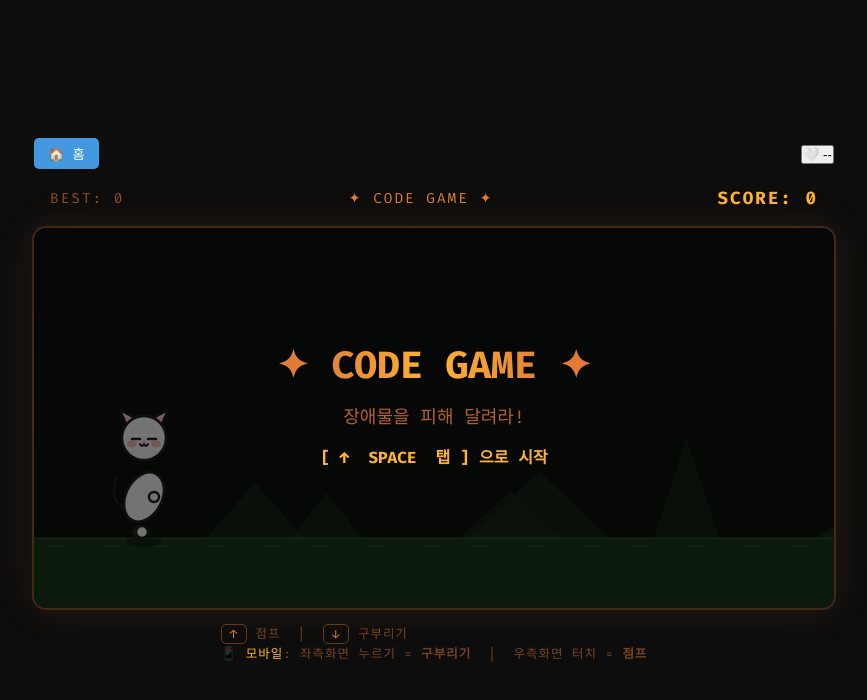
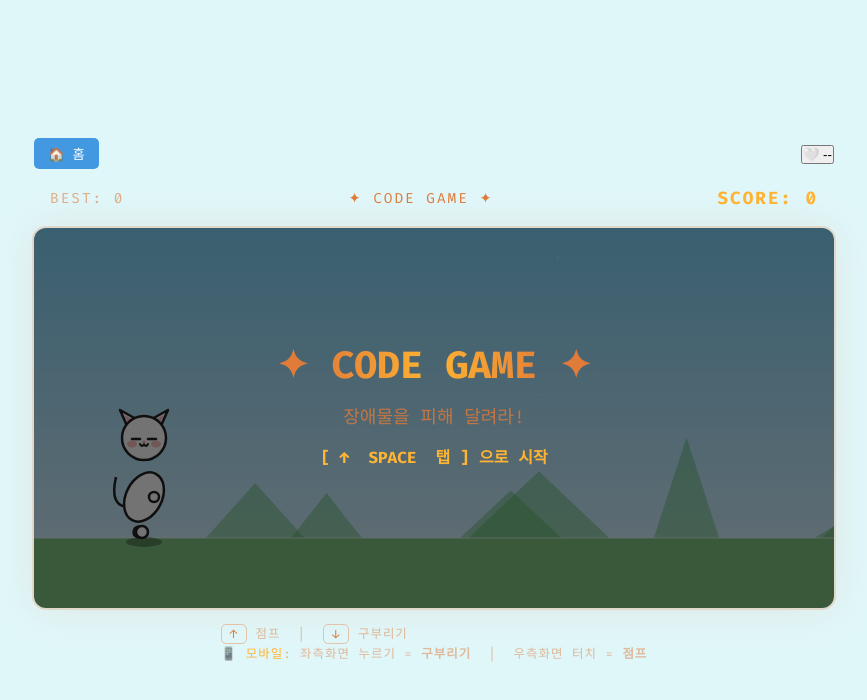
Before and after one commit to wcool/mindol_game, a website: page mgames/zump_sun/hello-main/index.html in a window 1280 px wide. Shown: the whole page, without its empty margins (206-1073 px from the left). Drawn offline with Linux system fonts and the light colour scheme; no server answers.

Commit message:
style(zump_sun): change game background to bright daytime colors

```diff
--- a/mgames/zump_sun/hello-main/index.html
+++ b/mgames/zump_sun/hello-main/index.html
@@ -15,7 +15,7 @@
     }
 
     body {
-      background: #0d0d0d;
+      background: #e0f7fa;
       display: flex;
       flex-direction: column;
       align-items: center;
@@ -111,15 +111,15 @@
 
     // ── colours ───────────────────────────────────────────────────────────
     const C = {
-      bg: '#0d0d0d',
-      ground: '#1a3a1a',
-      groundL: 'rgba(100,220,100,0.22)',
+      bg: '#e0f7fa',
+      ground: '#81c784',
+      groundL: 'rgba(255,255,255,0.4)',
       orange: '#e07b39',
       orange2: '#ffb432',
       white: '#e8e8e8',
       red: '#e04040',
       yellow: '#ffdd44',
-      star: 'rgba(224,123,57,0.35)',
+      star: 'rgba(255,255,255,0.8)',
     };
 
     // ── constants ─────────────────────────────────────────────────────────
@@ -638,7 +638,7 @@
 
       // sky gradient
       const sky = ctx.createLinearGradient(0, 0, 0, H);
-      sky.addColorStop(0, '#0d0d14'); sky.addColorStop(1, '#0d1308');
+      sky.addColorStop(0, '#81d4fa'); sky.addColorStop(1, '#e1f5fe');
       ctx.fillStyle = sky; ctx.fillRect(0, 0, W, H);
 
       // bg stars
@@ -651,7 +651,7 @@
 
       // mountains
       for (const m of bgMountains) {
-        ctx.fillStyle = 'rgba(30,50,30,0.5)';
+        ctx.fillStyle = 'rgba(76,175,80,0.4)';
         ctx.beginPath(); ctx.moveTo(m.x, GROUND_Y); ctx.lineTo(m.x + m.w / 2, GROUND_Y - m.h);
         ctx.lineTo(m.x + m.w, GROUND_Y); ctx.closePath(); ctx.fill();
       }
```
